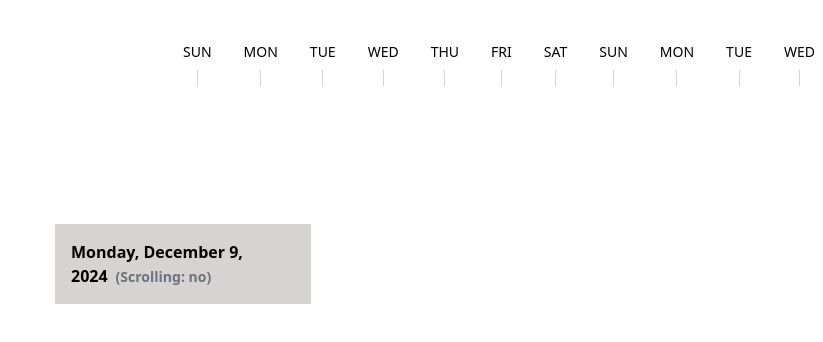
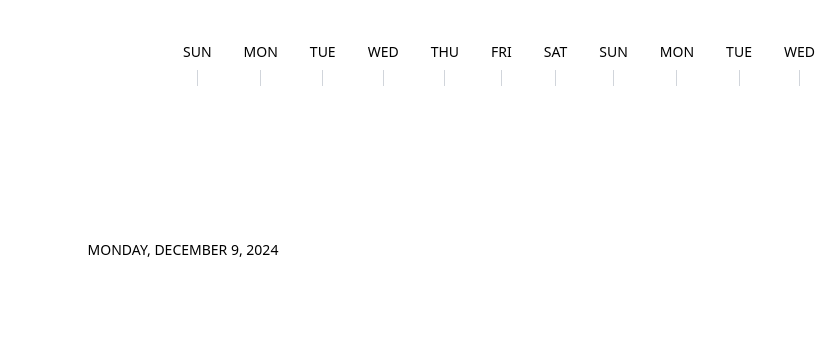
Before and after one commit to szymonhernik/diary_app-prototypes, a Next.js app: page / in a window 1280 px wide. Shown: the top 342 px of the page, without its empty margins (457-1280 px from the left). Built offline with nearby package versions, Linux system fonts and the light colour scheme.

Commit message:
connected scrolling of the timeline with the appearance of the date

```diff
--- a/app/_components/Timeline.tsx
+++ b/app/_components/Timeline.tsx
@@ -83,7 +83,7 @@ export default function Timeline() {
             scrollTimeoutRef.current = setTimeout(() => {
               setSelectedDate(days[dateIndex]);
               setIsScrolling(false);
-            }, 150);
+            }, 50);
           }
 
           isHandlingScroll = false;
@@ -120,6 +120,23 @@ export default function Timeline() {
               key={i}
               className="day-item flex flex-col items-center min-w-fit"
               data-index={i}
+            >
+              <motion.span
+                className="text-sm font-medium mb-2"
+                animate={{
+                  y:
+                    i === centerIndex
+                      ? -8
+                      : i === centerIndex - 1 || i === centerIndex + 1
+                      ? -4
+                      : 0,
+                }}
+                transition={{ type: "spring", stiffness: 300, damping: 30 }}
+              >
+                {formatDay(day)}
+              </motion.span>
+              <motion.div
+                className="h-4 w-px bg-gray-300"
                 animate={{
                   scale:
                     i === centerIndex
@@ -129,9 +146,7 @@ export default function Timeline() {
                       : 1,
                 }}
                 transition={{ type: "spring", stiffness: 300, damping: 30 }}
-            >
-              <span className="text-sm font-medium mb-2">{formatDay(day)}</span>
-              <div className="h-4 w-px bg-gray-300" />
+              />
             </motion.div>
           ))}
         </div>
@@ -140,21 +155,24 @@ export default function Timeline() {
         {selectedDate && (
           <div className="flex flex-col items-center max-w-2xl px-4 mb-8 gap-8">
             <motion.div
-              className="w-64 bg-stone-300 flex justify-center items-center p-4"
-              initial={{ x: 100, opacity: 0 }}
-              animate={{ x: 0, opacity: 1 }}
-              exit={{ x: -100, opacity: 0 }}
+              className="w-96 text-sm font-medium uppercase flex justify-center items-center p-4"
+              initial={{ x: 50, opacity: 0 }}
+              animate={{
+                x: isScrolling ? -50 : 0,
+                opacity: isScrolling ? 0 : 1,
+              }}
+              exit={{ x: -50, opacity: 0 }}
               key={selectedDate.toISOString()}
               transition={{
-                duration: 0.5,
+                duration: 0.2,
                 ease: "easeInOut",
               }}
             >
-              <div className="font-semibold">
+              <div className="">
                 {formatFullDate(selectedDate)}
-                <span className="ml-2 text-sm text-gray-500">
+                {/* <span className="ml-2 text-sm text-gray-500">
                   (Scrolling: {isScrolling ? "yes" : "no"})
-                </span>
+                </span> */}
               </div>
             </motion.div>
           </div>
```
Lines whose indentation alone changed are shown as unchanged.
